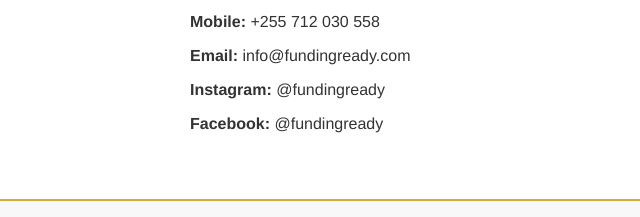
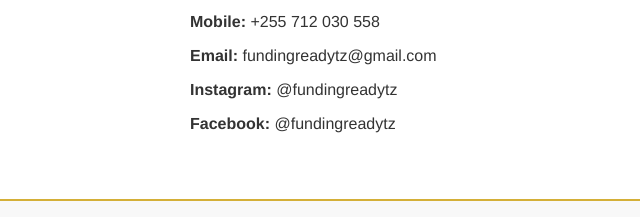
Before and after one commit to Funding255/funding-ready, a plain HTML site: page funding_ready_website/index.html in a window 1280 px wide. Shown: the part 1868-2085 px from the top of the page, 0-640 px from the left. Drawn offline with Linux system fonts and the light colour scheme.

Commit message:
Update index.html

```diff
--- a/funding_ready_website/index.html
+++ b/funding_ready_website/index.html
@@ -105,9 +105,9 @@
         <h2>Contact Us</h2>
         <p><strong>CEO:</strong> Naisae Yona</p>
         <p><strong>Mobile:</strong> +255 712 030 558</p>
-        <p><strong>Email:</strong> info@fundingready.com</p>
-        <p><strong>Instagram:</strong> @fundingready</p>
-        <p><strong>Facebook:</strong> @fundingready</p>
+        <p><strong>Email:</strong> fundingreadytz@gmail.com</p>
+        <p><strong>Instagram:</strong> @fundingreadytz</p>
+        <p><strong>Facebook:</strong> @fundingreadytz</p>
     </section>
 
     <footer>
```
